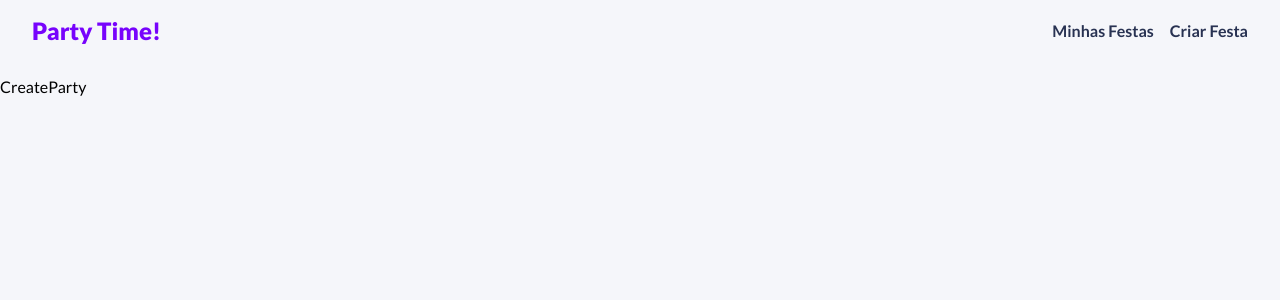
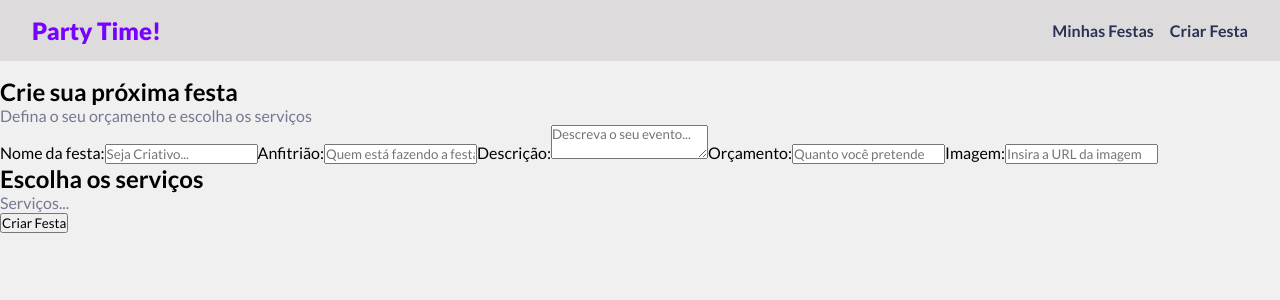
Before and after one commit to LeonardocPalma/Party-Time, a React (Vite) app in the folder frontend/: page /party/new in a window 1280 px wide. Shown: the top 300 px of the page. Built offline with nearby package versions, Linux system fonts and the light colour scheme; a web font is replaced by a local one.

Commit message:
feat:Created home and css, applications database services

```diff
--- /dev/null
+++ b/frontend/src/axios/config.js
@@ -0,0 +1,8 @@
+import axios from "axios";
+
+const partyFetch = axios.create({
+  baseURL: "http://localhost:3000/api",
+  headers: { "Content-Type": "application/json" },
+});
+
+export default partyFetch;
--- a/frontend/src/components/Navbar.css
+++ b/frontend/src/components/Navbar.css
@@ -4,6 +4,7 @@
     align-items: center;
     padding: 1rem 2rem;
     margin-bottom: 1rem;
+    background-color: #dddbdb;
 }
 
 #navbar h2 {
--- a/frontend/src/index.css
+++ b/frontend/src/index.css
@@ -6,7 +6,7 @@
 }
 
 body {
-  background-color: #f5f6fa;
+  background-color: #f0f0f0;
 }
 
 ul {
--- a/frontend/src/routes/CreateParty.jsx
+++ b/frontend/src/routes/CreateParty.jsx
@@ -1,9 +1,49 @@
-import React from 'react'
+import React from "react";
 
 const CreateParty = () => {
   return (
-    <div>CreateParty</div>
-  )
-}
+    <div className="form-page">
+      <h2>Crie sua próxima festa</h2>
+      <p>Defina o seu orçamento e escolha os serviços</p>
+      <form>
+        <label>
+          <span>Nome da festa:</span>
+          <input type="text" placeholder="Seja Criativo..." required />
+        </label>
+        <label>
+          <span>Anfitrião:</span>
+          <input
+            type="text"
+            placeholder="Quem está fazendo a festa?"
+            required
+          />
+        </label>
+        <label>
+          <span>Descrição:</span>
+          <textarea placeholder="Descreva o seu evento..." required></textarea>
+        </label>
+        <label>
+          <span>Orçamento:</span>
+          <input
+            type="number"
+            placeholder="Quanto você pretende investir?"
+            required
+          />
+        </label>
+        <label htmlFor="">
+          <span>Imagem:</span>
+          <input type="text" placeholder="Insira a URL da imagem" required />
+        </label>
+        <div>
+          <h2>Escolha os serviços</h2>
+          <div className="services-container">
+            <p>Serviços...</p>
+          </div>
+        </div>
+        <input type="submit" value={"Criar Festa"} />
+      </form>
+    </div>
+  );
+};
 
-export default CreateParty
+export default CreateParty;
--- /dev/null
+++ b/frontend/src/routes/Home.css
@@ -0,0 +1,32 @@
+.home h1 {
+  text-align: center;
+  margin-bottom: 2rem;
+}
+
+.parties-container {
+  display: flex;
+  flex-wrap: wrap;
+  gap: 1.5rem;
+  padding: 0 2rem;
+}
+
+.parties-container p {
+  text-align: center;
+}
+
+.parties-container .party {
+  max-width: 380px;
+  display: flex;
+  flex-direction: column;
+  gap: 1rem;
+  margin-bottom: 1rem;
+}
+
+.parties-container .party img {
+  width: 100%;
+}
+
+.parties-container .btn-secondary {
+  max-width: 120px;
+  text-align: center;
+}
--- a/frontend/src/routes/Home.jsx
+++ b/frontend/src/routes/Home.jsx
@@ -1,9 +1,46 @@
-import React from 'react'
+import "./Home.css";
+
+import React from "react";
+import { useEffect, useState } from "react";
+import { Link } from "react-router-dom";
+
+import partyFetch from "../axios/config";
 
 const Home = () => {
+  const [parties, setParties] = useState(null);
+
+  // load parties
+  useEffect(() => {
+    const loadParties = async () => {
+      const res = await partyFetch.get("/parties");
+
+      console.log(res);
+
+      setParties(res.data);
+    };
+
+    loadParties();
+  }, []);
+
+  if (!parties) return <p>Carregando...</p>;
+
   return (
-    <div>Home</div>
-  )
-}
+    <div className="home">
+      <h1>Suas Festas</h1>
+      <div className="parties-container">
+        {parties.length === 0 && <p>Voce ainda nao criou nenhuma festa</p>}
+        {parties.map((party) => (
+          <div className="party" key={party._id}>
+            <img src={party.image} alt={party.title} />
+            <h3>{party.title}</h3>
+            <Link to={`/party/${party._id}`} className="btn-secondary">
+              Detalhes
+            </Link>
+          </div>
+        ))}
+      </div>
+    </div>
+  );
+};
 
-export default Home
+export default Home;
```
